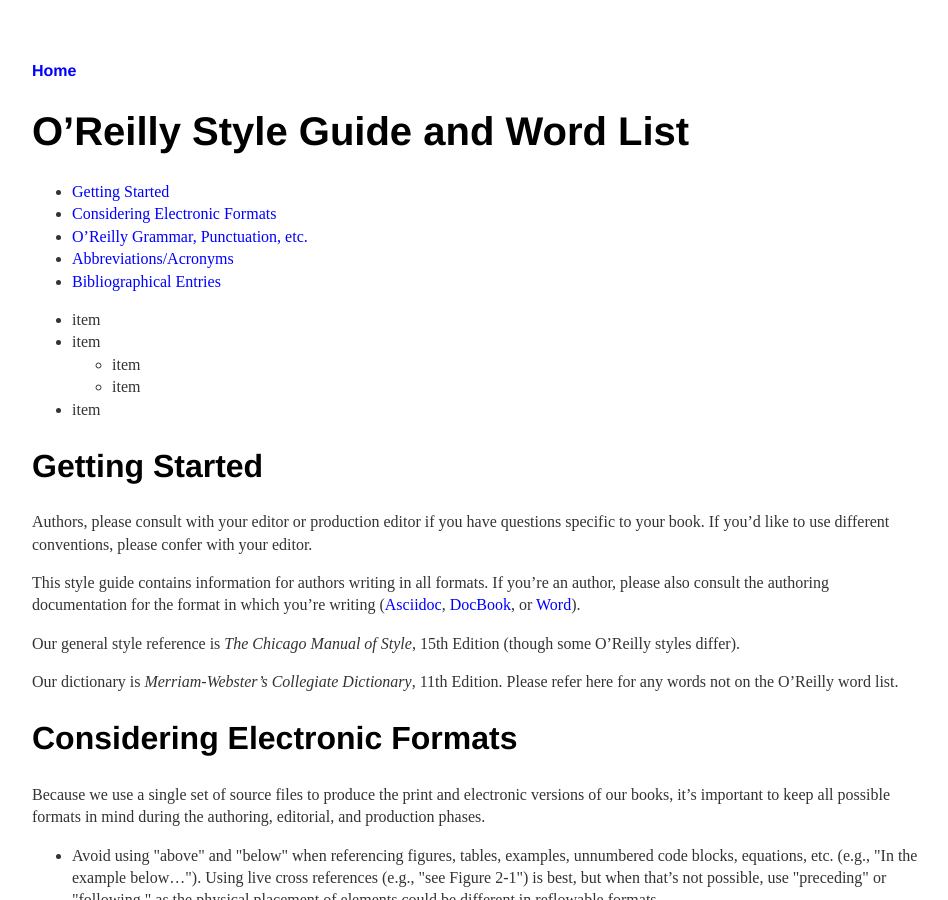
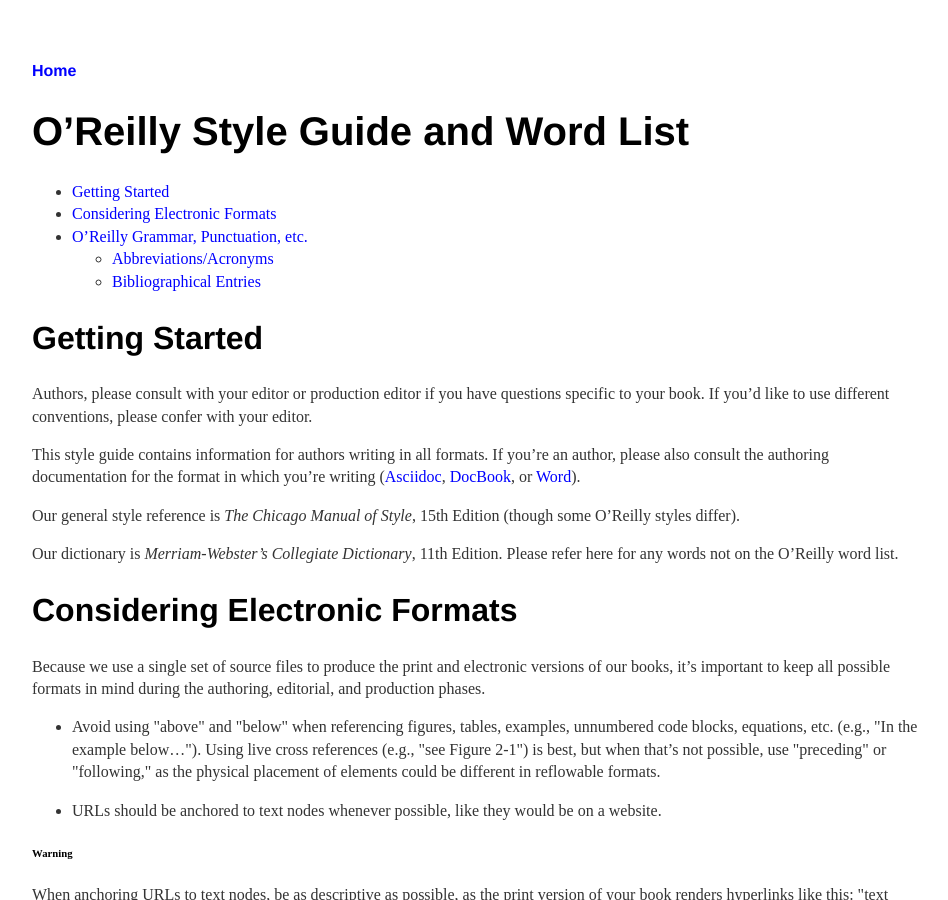
Before and after one commit to oreillymedia/production-resources, a Jekyll site: the page built from styleguide/index.md, in a window 1280 px wide and 900 px high. Shown: the whole window, without its empty margins (160-1108 px from the left). Built offline with Jekyll 4.4.1, drawn with Linux system fonts in a browser that asks for light colours.

Commit message:
Update index.md

```diff
--- a/styleguide/index.md
+++ b/styleguide/index.md
@@ -5,25 +5,13 @@
 
 # O'Reilly Style Guide and Word List
 
-<ul>
-<li><a href="#getting_started">Getting Started</a></li>
-<li><a href="#considering_electronic_formats">Considering Electronic Formats</a></li>
-<li>
-  <a href="#orm_grammar_punctuation_etc">O’Reilly Grammar, Punctuation, etc.</a>
-  <li>
-    <a href="#abbreviationsacronyms">Abbreviations/Acronyms</a>
-  </li>
-  <li>
-    <a href="#bibliographical_entries">Bibliographical Entries</a>
-  </li>
-</li>
-</ul>
+* <a href="#getting_started">Getting Started</a>
+* <a href="#considering_electronic_formats">Considering Electronic Formats</a>
+* <a href="#orm_grammar_punctuation_etc">O’Reilly Grammar, Punctuation, etc.
+  * <a href="#abbreviationsacronyms">Abbreviations/Acronyms</a>
+  * <a href="#bibliographical_entries">Bibliographical Entries</a>
 
-* item
-* item
-  * item
-  * item
-* item
+
 
 <section data-type="sect2" id="getting_started">
 <h2>Getting Started</h2>
```
